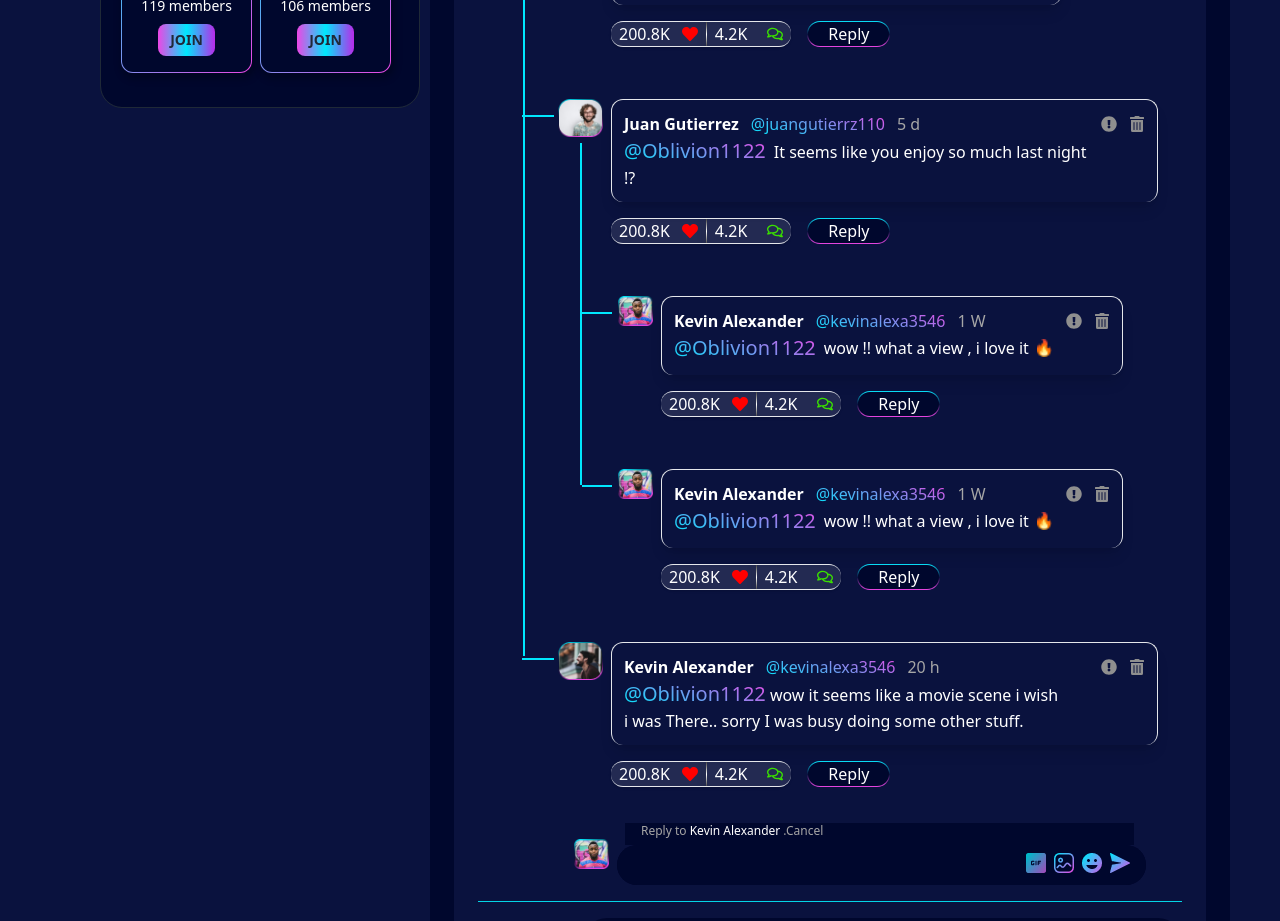
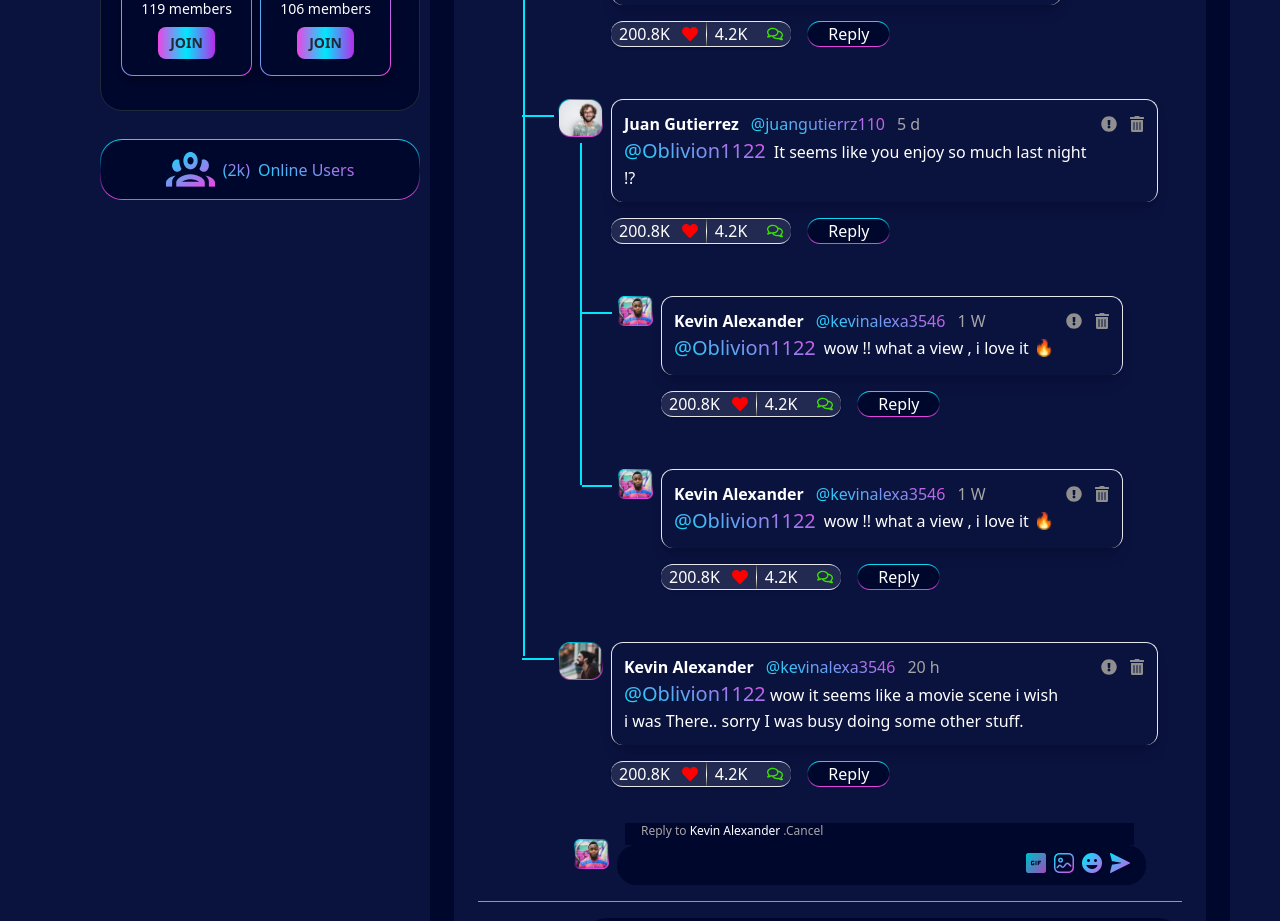
Before and after one commit to Rifat0001/social-web-application, a React (Vite) app: page / in a window 1280 px wide. Shown: the part 1620-2541 px from the top of the page. Built offline with nearby package versions, Linux system fonts and the light colour scheme.

Commit message:
online user completed

```diff
--- a/src/components/Profile/Profile.css
+++ b/src/components/Profile/Profile.css
@@ -85,8 +85,8 @@
 
 
 .trend {
-    width: 307px;
-    height: 108px;
+    width: auto;
+    height: auto;
     border: 1px;
     border-style: solid;
     border-image: linear-gradient(to bottom, #08E2FB 0%, #0A123E 51.04%, #EC46E5 100%) 1;
@@ -96,6 +96,8 @@
     border-radius: 22px;
 
 }
+
+
 
 .frd-bg {
     border-bottom-left-radius: 22px;
--- a/src/components/Profile/Profile.jsx
+++ b/src/components/Profile/Profile.jsx
@@ -16,7 +16,9 @@ import S2 from "../../assets/CreatePost/suggested2.png";
 import pageLike from "../../assets/like banners.png";
 import pageLogo from "../../assets/like logo.png";
 import like from "../../assets/likess.png";
+import Users from "../../assets/CreatePost/users.png";
 import "./Profile.css";
+
 const Profile = () => {
   return (
     <div className="mt-5 ">
@@ -221,7 +223,7 @@ const Profile = () => {
               <img src={reload} alt="" />
             </button>
           </div>
-
+          {/* Group Information */}
           <div className="flex items-center justify-between gap-2 w-full">
             <div className="w-1/2 border-[1px] rounded-xl each-suggestion p-2">
               <img src={S1} alt="" />
@@ -247,6 +249,14 @@ const Profile = () => {
           </div>
         </div>
       </div>
+      {/* Online User */}
+      <div className="trend my-7">
+        <div className="flex items-center justify-center py-3 gap-2">
+          <img src={Users} alt="" />
+          <h2 className="profile-user">(2k)</h2>
+          <p className="profile-user">Online Users</p>
+        </div>
+      </div>
     </div>
   );
 };
```
Also changed, not shown: src/assets/CreatePost/users.png (added).
